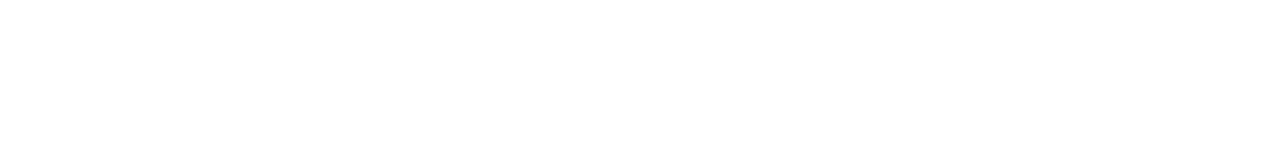
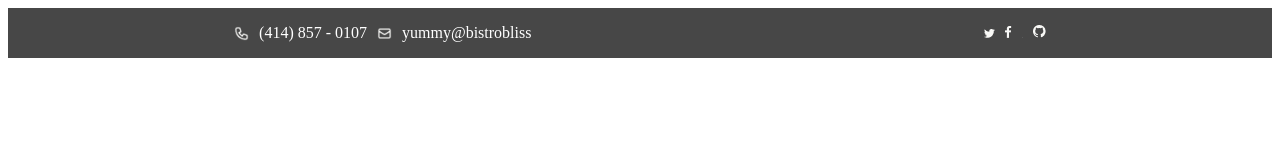
Before and after one commit to Sheilajimenezreyes/Proyecto-html-css, a plain HTML site: page index.html in a window 1280 px wide. Drawn offline with Linux system fonts and the light colour scheme.

Commit message:
primer section del header terminado

```diff
--- a/index.html
+++ b/index.html
@@ -1,24 +1,41 @@
 <!DOCTYPE html>
 <html lang="en">
   <head>
-    <meta charset="UTF-8">
-    <meta name="viewport" content="width=device-width, initial-scale=1.0">
+    <meta charset="UTF-8" />
+    <meta name="viewport" content="width=device-width, initial-scale=1.0" />
     <title>Proyecto-Sheila</title>
+    <link rel="stylesheet" href="style.css">
   </head>
   <body>
     <header>
-<img src="" alt="">
-
-
+      <section class="section-1-header">
+        <div class="container-1-header">
+          <img width="15px" height="15px" src="IMG/phone.png" alt="icono de teléfono" />
+          <p>(414) 857 - 0107</p>
+          <img width="15px" height="15px" src="IMG/mail.png" alt="icono de mail">
+          <p>yummy@bistrobliss</p>
+        </div>
+        <div class="container-1-header">
+            <nav>
+                <li>
+                    <img src="IMG/Vector.png" alt="icono de twitter">
+                </li>
+                <li>
+                    <img src="IMG/facebook (2).png" alt="icono de facebook">
+                </li>
+                <li>
+                    <img width="1.375rem" src="IMG/descarga-removebg-preview.png" alt="icono de instagram">
+                </li>
+                <li>
+                    <img src="IMG/github.png" alt="icono de github">
+                </li>
+            </nav>
+        </div>
+      </section>
     </header>
 
-<main>
+    <main></main>
 
-</main>
-
-<footer>
-
-</footer>
-
+    <footer></footer>
   </body>
 </html>
--- a/style.css
+++ b/style.css
@@ -0,0 +1,26 @@
+:root{
+    --color-letra: white;
+    --color-fondo-section-1: #474747
+}
+.section-1-header {
+    display: flex;
+    justify-content: space-around;
+    background-color: var(--color-fondo-section-1);
+    color: var(--color-letra);
+
+}
+
+.container-1-header {
+    display: flex;
+    align-items: center;
+    gap: .625rem;
+
+}
+
+.container-1-header nav{
+    display: flex;
+    flex-direction: row;
+    list-style-type: none;
+    gap: .625rem;
+
+}
```
Also changed, not shown: IMG/Vector.png (added), IMG/descarga-removebg-preview.png (added), IMG/facebook (2).png (added), IMG/github.png (added), IMG/instagram_6422200.png (added), IMG/mail.png (added), IMG/phone.png (added). Lines whose indentation alone changed are shown as unchanged.
